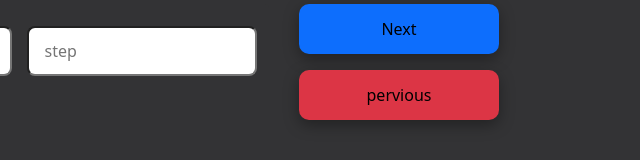
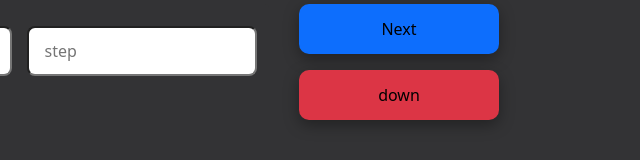
Before and after one commit to sorushkrg/Circle-project, a plain HTML site: page index.html in a window 1280 px wide. Shown: the part 212-372 px from the top of the page, 506-1146 px from the left. Drawn offline with Linux system fonts and the light colour scheme.

```diff
--- a/index.html
+++ b/index.html
@@ -36,7 +36,7 @@
                         Next
                     </button>
                     <button class="bg-danger border-0" id="down-button">
-                        pervious
+                        down
                     </button>
                 </div>
             </div>
```
